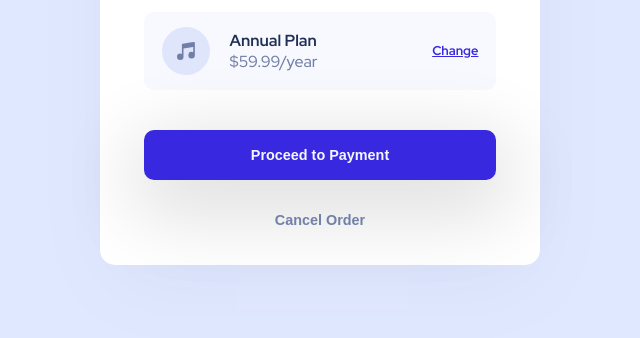
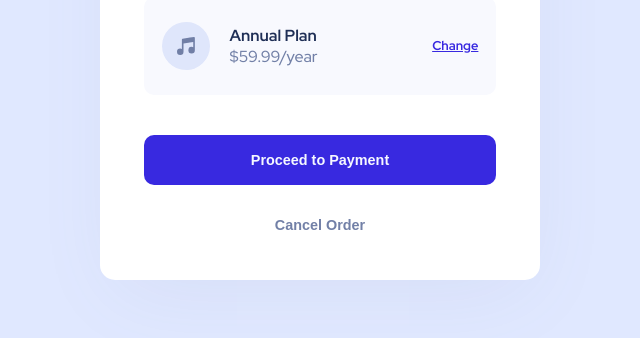
Before and after one commit to ganbnuray/order-summary-component-main, a plain HTML site: page index.html in a window 1280 px wide. Shown: the part 462-800 px from the top of the page, without its empty margins (320-960 px from the left). Drawn offline with Linux system fonts and the light colour scheme.

Commit message:
Update style.css

```diff
--- a/style.css
+++ b/style.css
@@ -66,8 +66,8 @@ box-shadow: 2px 23px 77px -18px rgba(114,128,167,0.1);
 .plan{
     background-color: rgb(248,249,254);
     border-radius: 10px;
-    padding-block-start: 15px;
-    padding-block-end: 15px;
+    padding-block-start: 25px;
+    padding-block-end: 25px;
     margin-block-end:40px;
 }
 .plan .wrapper{
@@ -121,14 +121,14 @@ box-shadow: 2px 23px 77px -18px rgba(114,128,167,0.1);
     background-color: var(--color2);
     border-radius: 10px;
     margin-block-end:15px;
-box-shadow: 2px 21px 77px 12px rgba(0,0,0,0.14);
--webkit-box-shadow: 2px 21px 77px 12px rgba(0,0,0,0.14);
--moz-box-shadow: 2px 21px 77px 12px rgba(0,0,0,0.14);
+box-shadow: -1px 25px 95px -52px rgba(56,41,224,0.75);
+-webkit-box-shadow: -1px 25px 95px -52px rgba(56,41,224,0.75);
+-moz-box-shadow: -1px 25px 95px -52px rgba(56,41,224,0.75);
 }
 #cancel{
     background-color:transparent;
     color:var(--color4);
-    margin-bottom:20px;
+    margin-block-end:30px;
 }
 #payment:hover,.change p:hover{
     opacity:0.7;
```
